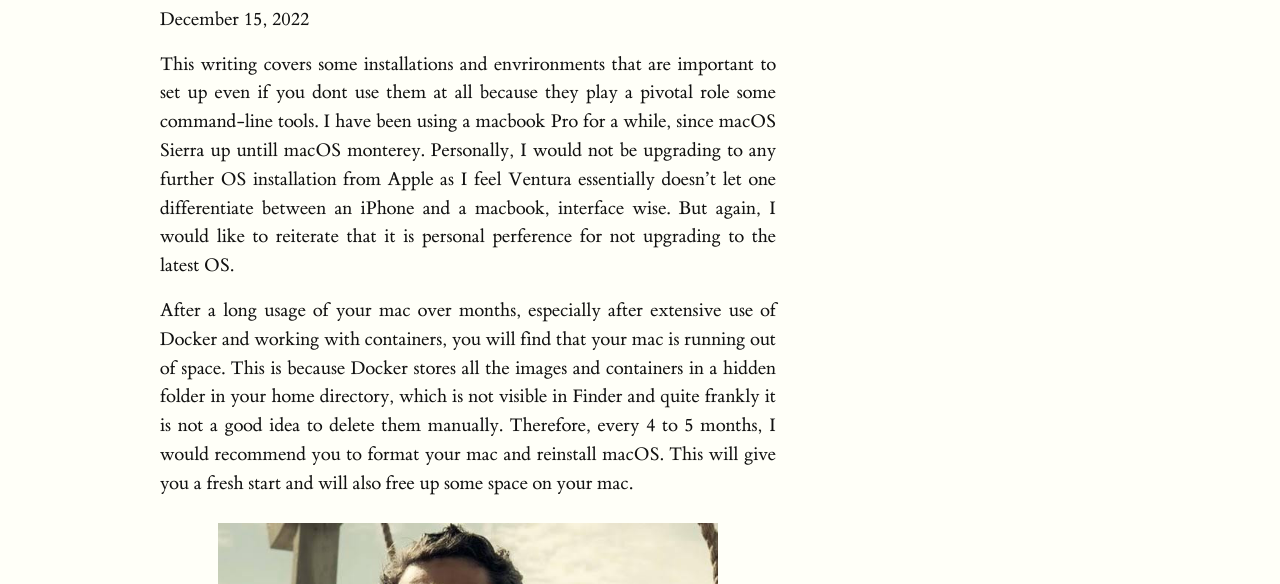
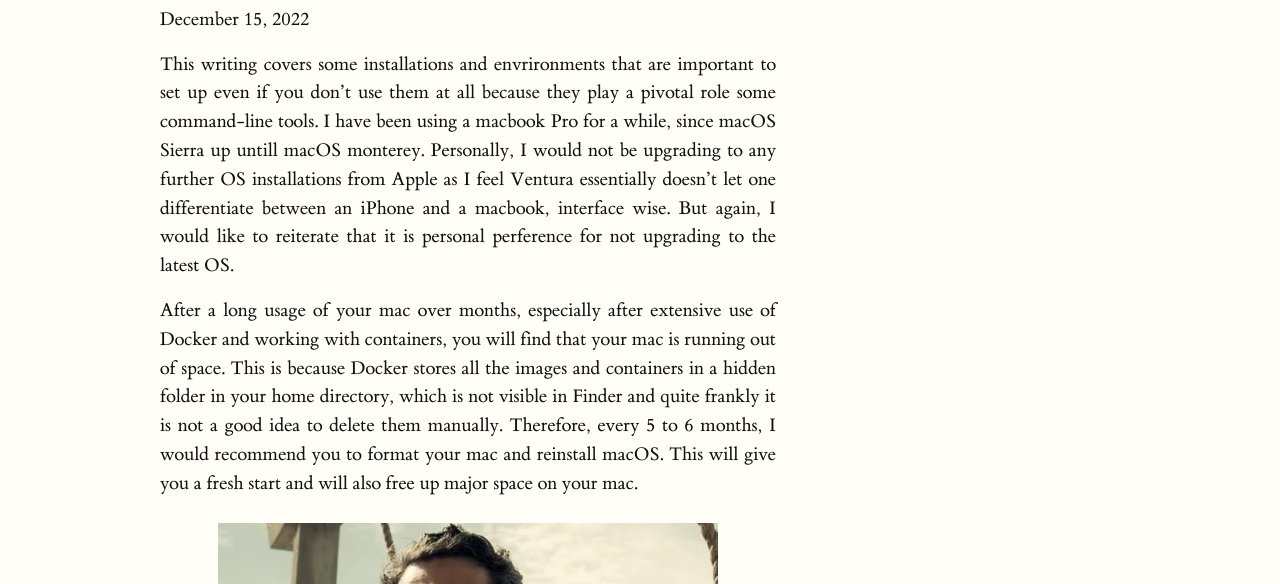
Before and after one commit to coderjolly/coderjolly.github.io, a Jekyll site: the page built from _posts/2022-12-15-macOS-setup-guide.md, in a window 1280 px wide and 1400 px high. Shown: the part 244-828 px from the top of the window. Built offline with Jekyll 4.4.1, drawn with Linux system fonts in a browser that asks for light colours; a style sheet for code colours, icons or effects is not loaded; some of the changed text lies outside the part shown.

Commit message:
changed macos and steamgestion post

````diff
--- a/_posts/2022-12-15-macOS-setup-guide.md
+++ b/_posts/2022-12-15-macOS-setup-guide.md
@@ -9,9 +9,9 @@ image_url: ""
 
 <style>body {text-align: justify}</style>
 
-This writing covers some installations and envrironments that are important to set up even if you dont use them at all because they play a pivotal role some command-line tools. I have been using a macbook Pro for a while, since macOS Sierra up untill macOS monterey. Personally, I would not be upgrading to any further OS installation from Apple as I feel Ventura essentially doesn't let one differentiate between an iPhone and a macbook, interface wise. But again, I would like to reiterate that it is personal perference for not upgrading to the latest OS.
+This writing covers some installations and envrironments that are important to set up even if you don't use them at all because they play a pivotal role some command-line tools. I have been using a macbook Pro for a while, since macOS Sierra up untill macOS monterey. Personally, I would not be upgrading to any further OS installations from Apple as I feel Ventura essentially doesn't let one differentiate between an iPhone and a macbook, interface wise. But again, I would like to reiterate that it is personal perference for not upgrading to the latest OS.
 
-After a long usage of your mac over months, especially after extensive use of Docker and working with containers, you will find that your mac is running out of space. This is because Docker stores all the images and containers in a hidden folder in your home directory, which is not visible in Finder and quite frankly it is not a good idea to delete them manually. Therefore, every 4 to 5 months, I would recommend you to format your mac and reinstall macOS. This will give you a fresh start and will also free up some space on your mac.
+After a long usage of your mac over months, especially after extensive use of Docker and working with containers, you will find that your mac is running out of space. This is because Docker stores all the images and containers in a hidden folder in your home directory, which is not visible in Finder and quite frankly it is not a good idea to delete them manually. Therefore, every 5 to 6 months, I would recommend you to format your mac and reinstall macOS. This will give you a fresh start and will also free up major space on your mac.
 
 <figure>
 <img src="/assets/img/macOS-setup-guide/first-time.jpg" width=500 style="display: block; margin: 0 auto">
@@ -29,25 +29,25 @@ It is a good idea to have a fresh installation of macOS on your Mac. There are t
 <img src="/assets/img/macOS-setup-guide/homebrew.png" width=400 height=200 style="display: block; margin: 0 auto">
 </figure>
 
-Homebrew calls itself *the missing package manager* for macOS and is an essential tool for any developer. To use Homebrew, ensure that you have installed the Command Line Tools for Xcode. These tools, which include compilers and other necessary components for building from source. You can also install them directly from the terminal using the following command.
+Homebrew calls itself *the missing package manager* for macOS and is an essential tool for any developer. To use Homebrew, ensure that you have installed the Command Line Tools for ``Xcode.`` These tools, which include compilers and other necessary components for building from source. You can also install them directly from the terminal using the following command:
 
 ```bash
 xcode-select --install
 ```
-And then install Homebrew using the following command.
+And then install Homebrew using the following command:
 ```bash
 /bin/bash -c "$(curl -fsSL https://raw.githubusercontent.com/Homebrew/install/HEAD/install.sh)"
 ```
-After installing Homebrew, you can run the following command to check if everything is working fine.
+After installing Homebrew, you can run the following command to check if everything is working fine:
 ```bash
 brew doctor
 ```
 
-You can use Homebrew to install a variety of software, including command-line tools like Git and languages like Node.js. To see what you can install with Homebrew, you can run the following command.
+You can use Homebrew to install a variety of software, including command-line tools like Git and languages like Node.js. To see what you can install with Homebrew, you can run the following command:
 ```bash
 brew install <formula>
 ```
-And to update Homebrew itself, you can run the following command.
+And to update Homebrew itself, you can run the following command:
 ```bash
 brew update
 brew upgrade <formula>
@@ -56,7 +56,7 @@ To get rid of older versions of formulas installed on your system, in case you w
 ```bash
 brew cleanup
 ```
-To uninstall a formula, you can run the following command.
+To uninstall a formula, you can run the following command:
 ```bash
 brew uninstall <formula>
 ```
@@ -64,7 +64,7 @@ brew uninstall <formula>
 Homebrew Cask extends Homebrew and brings its elegance, simplicity, and speed to the installation and management of GUI macOS applications such as Visual Studio Code and Google Chrome. This is done by providing a friendly CLI workflow for the administration of macOS applications distributed as binaries such that you need not drag and drop those `.dmg` files to your Applications folder.
 To know if an application is available on Cask, one must refer to the [Official Cask Formulae](https://formulae.brew.sh/cask/){:target="_blank"} page.
 
-One can also search for an application using brew. To search an application, you can run the following command.
+One can also search for an application using brew. To search an application, you can run the following command:
 ```bash
 brew search <application>
 ```
@@ -82,7 +82,7 @@ brew search <application>
 
 iTerm2 is a replacement for Terminal and the successor to iTerm. It works on Macs with macOS 10.14 or newer. iTerm2 brings the terminal into the modern age with features you never knew you always wanted. It has some powerful features that make it the perfect choice for developers.
 
-You can see the features from [here](https://iterm2.com/features.html){:target="_blank"} but some of the features that I like are: `Search`,   `Autocomplete`, `24-Bit Color`, `Configurability` and many more. You can use Homebrew to install iTerm2 using the following command.
+You can see the features from [here](https://iterm2.com/features.html){:target="_blank"} but some of the features that I like are: `Search`,   `Autocomplete`, `24-Bit Color`, `Configurability` and many more. You can use Homebrew to install iTerm2 using the following command:
 ```bash
 brew install --cask iterm2
 ```
@@ -102,7 +102,7 @@ brew tap homebrew/cask-fonts && brew install --cask font-<font-name>
 <br/>
 
 #### Tree Command
-Tree is a recursive directory listing command that produces a depth indented listing of files, which is colorized ala dircolors if the LS_COLORS environment variable is set and output is to tty. You can install tree using Homebrew using the following command.
+Tree is a recursive directory listing command that produces a depth indented listing of files, which is colorized ala dircolors if the LS_COLORS environment variable is set and output is to tty. You can install tree using Homebrew using the following command:
 ```bash
 brew install tree
 ```
@@ -132,12 +132,12 @@ and then use `tree` command to see the directory structure.
 <br/>
 
 #### Auto Suggestions
-Bash completion is a bash function that allows you to auto complete commands or arguments by typing partially commands or arguments, then pressing the `[Tab]` key. This will help you when writing the bash command in terminal. You can install suggestions using Homebrew using the following command.
+Bash completion is a bash function that allows you to auto complete commands or arguments by typing partially commands or arguments, then pressing the `[Tab]` key. This will help you when writing the bash command in terminal. You can install suggestions using Homebrew using the following command:
 ```bash
 brew install bash-completion
 ```
 
-Alternatively, you can search additional packages that are available under `completions` by typing the following command.
+Alternatively, you can search additional packages that are available under `completions` by typing the following command:
 ```bash
 brew search completions
 ```
@@ -157,7 +157,7 @@ brew install zsh-completions
 
 
 ### Oh-My-Z(sh)ell
-Zsh, short for the Z shell, is a Unix shell that enhances the default bash shell on macOS with extra functionalities. It is advisable to choose zsh instead of bash and consider installing a framework for a better experience in managing configuration, plugins, and themes. Install `zsh` using Homebrew using the following command.
+Zsh, short for the Z shell, is a Unix shell that enhances the default bash shell on macOS with extra functionalities. It is advisable to choose zsh instead of bash and consider installing a framework for a better experience in managing configuration, plugins, and themes. Install `zsh` using Homebrew using the following command:
 ```bash
 brew install zsh
 ```
@@ -167,7 +167,7 @@ Now, we should install `Oh-My-Zsh` which is an open-source framework for managin
 <img src="/assets/img/macOS-setup-guide/omz.png" width=500 height=300 style="display: block; margin: 0 auto">
 </figure>
 
-You can install `Oh-My-Zsh` using the following command.
+You can install `Oh-My-Zsh` using the following command:
 ```bash
 sh -c "$(curl -fsSL https://raw.githubusercontent.com/robbyrussell/oh-my-zsh/master/tools/install.sh)"
 ```
````
Also changed, not shown: other parts of _posts/2022-12-15-macOS-setup-guide.md (+1 -1 lines), _posts/2022-12-22-steamgestion-data-pipeline.md (+17 -17 lines), writings.md (+4 -2 lines).
